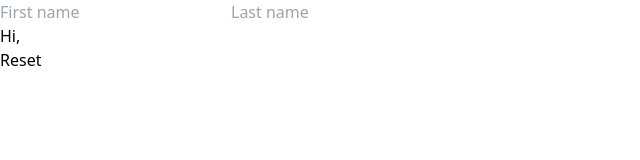
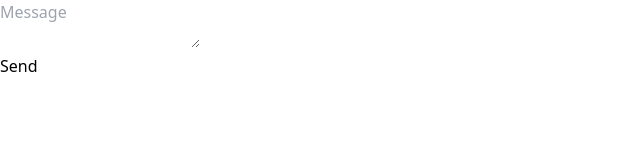
Before and after one commit to RocTanweer/reactDocLearning, a React app: page / in a window 1280 px wide. Shown: the top 160 px of the page, without its empty margins (0-640 px from the left). Built offline with nearby package versions, Linux system fonts and the light colour scheme; the HTML template or start-up script is replaced by a standard one.

Commit message:
state-lesson3-Fix a crash

```diff
--- a/src/App.jsx
+++ b/src/App.jsx
@@ -1,7 +1,7 @@
 import React from "react";
-import Form from "./Form";
+import FeedbackForm from "./FeedbackForm";
 import "./main.css";
 
-const App = () => <Form />;
+const App = () => <FeedbackForm />;
 
 export default App;
--- /dev/null
+++ b/src/FeedbackForm.js
@@ -0,0 +1,25 @@
+import React, { useState } from "react";
+
+export default function FeedbackForm() {
+  const [isSent, setIsSent] = useState(false);
+  const [message, setMessage] = useState("");
+
+  if (isSent) {
+    return <h1>Thank you!</h1>;
+  } else {
+    // eslint-disable-next-line
+    return (
+      <form
+        onSubmit={(e) => {
+          e.preventDefault();
+          alert(`Sending: "${message}"`);
+          setIsSent(true);
+        }}
+      >
+        <textarea placeholder="Message" value={message} onChange={(e) => setMessage(e.target.value)} />
+        <br />
+        <button type="submit">Send</button>
+      </form>
+    );
+  }
+}
--- a/src/Form.js
+++ /dev/null
@@ -1,29 +0,0 @@
-import React, { useState } from "react";
-
-function Form() {
-  const [inputVal, setInputVal] = useState({ firstName: "", lastName: "" });
-
-  function handleFirstNameChange(e) {
-    setInputVal({ ...inputVal, firstName: e.target.value });
-  }
-
-  function handleLastNameChange(e) {
-    setInputVal({ ...inputVal, lastName: e.target.value });
-  }
-
-  function handleReset() {
-    setInputVal({ firstName: "", lastName: "" });
-  }
-  return (
-    <form onSubmit={(e) => e.preventDefault()}>
-      <input placeholder="First name" value={inputVal.firstName} onChange={handleFirstNameChange} />
-      <input placeholder="Last name" value={inputVal.lastName} onChange={handleLastNameChange} />
-      <h1>
-        Hi, {inputVal.firstName} {inputVal.lastName}
-      </h1>
-      <button onClick={handleReset}>Reset</button>
-    </form>
-  );
-}
-
-export default Form;
```
